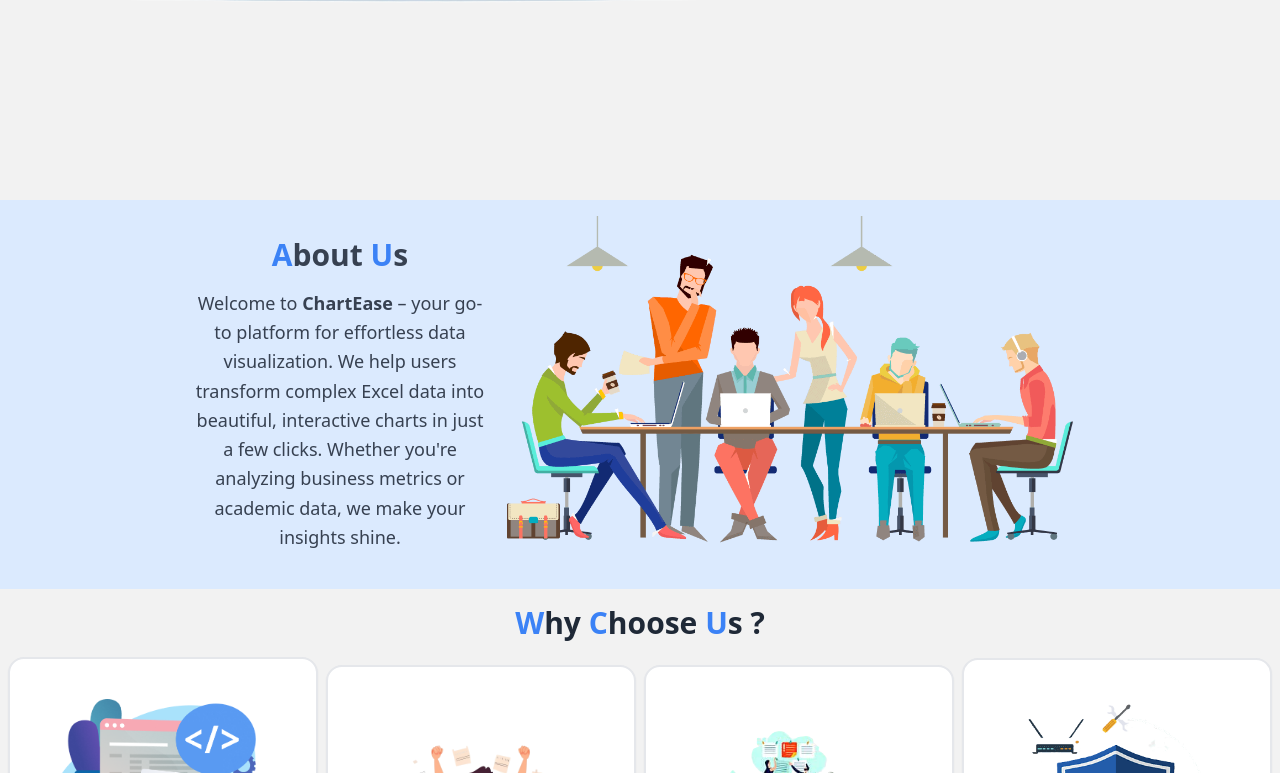
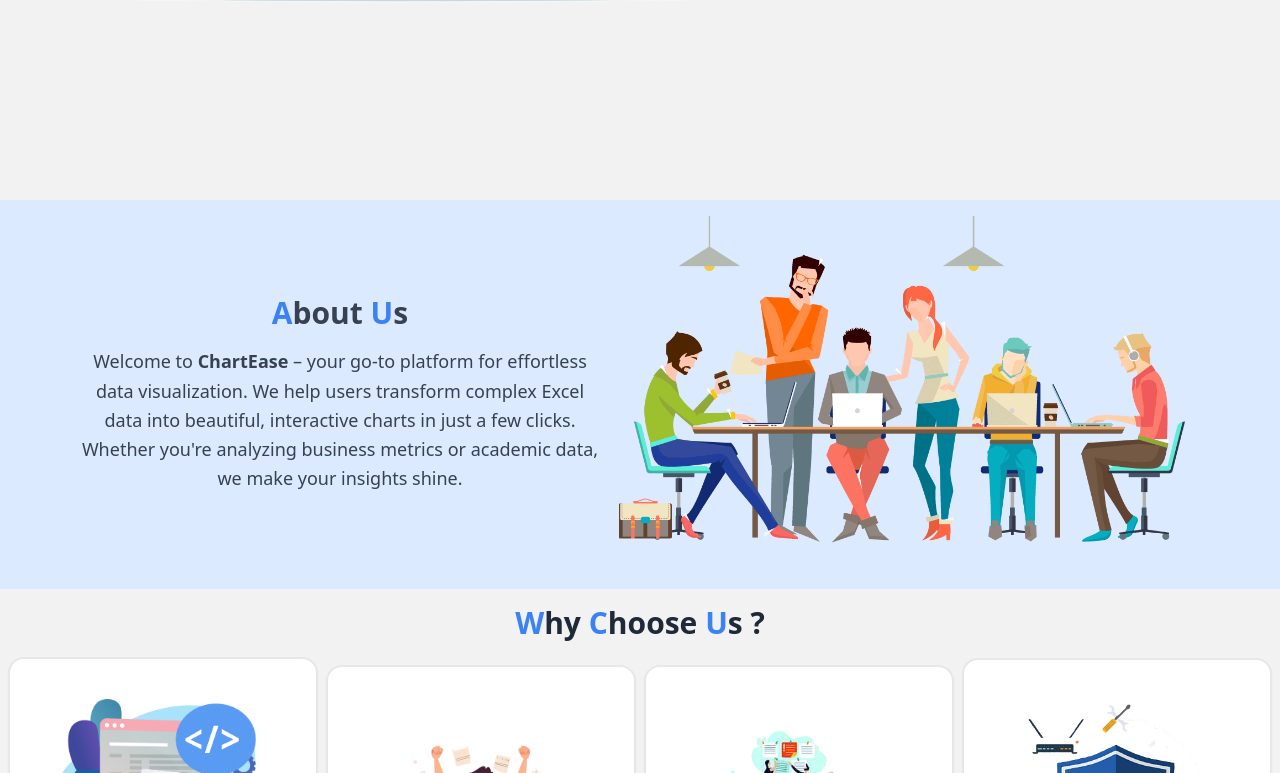
Before and after one commit to kushshin/Excel-Analytics-Platform, a React (Vite) app in the folder frontEnd/: page / in a window 1280 px wide. Shown: the part 600-1373 px from the top of the page. Built offline with nearby package versions, Linux system fonts and the light colour scheme; no server answers.

Commit message:
width fixed

```diff
--- a/frontEnd/src/Components/Banner.jsx
+++ b/frontEnd/src/Components/Banner.jsx
@@ -16,7 +16,7 @@
   return (
     <div>
       <div className="hero min-h-[300px] bg-base-200  ">
-        <div className="hero bg-base-200 min-h-screen">
+        <div className=" w-full hero bg-base-200 min-h-screen">
           <div className="hero-content flex-col lg:flex-row">
             <img
               src='../img/heroImage.png'
@@ -56,7 +56,7 @@
       <div >
         {/* <AllChartDisplay /> */}
         <section id="about" className="bg-blue-100 py-4 px-6 md:px-20 scroll-smooth">
-          <div className="max-w-4xl mx-auto text-center flex  flex-col lg:flex-row justify-between items-center ">
+          <div className="w-full mx-auto text-center flex  flex-col lg:flex-row justify-between items-center ">
             <div className="text-lg text-gray-700 leading-relaxed mt-0  ">
               <h2 className="text-3xl font-bold mb-4"><span className='text-blue-500'>A</span>bout <span className='text-blue-500'>U</span>s</h2>
               <p>
```
